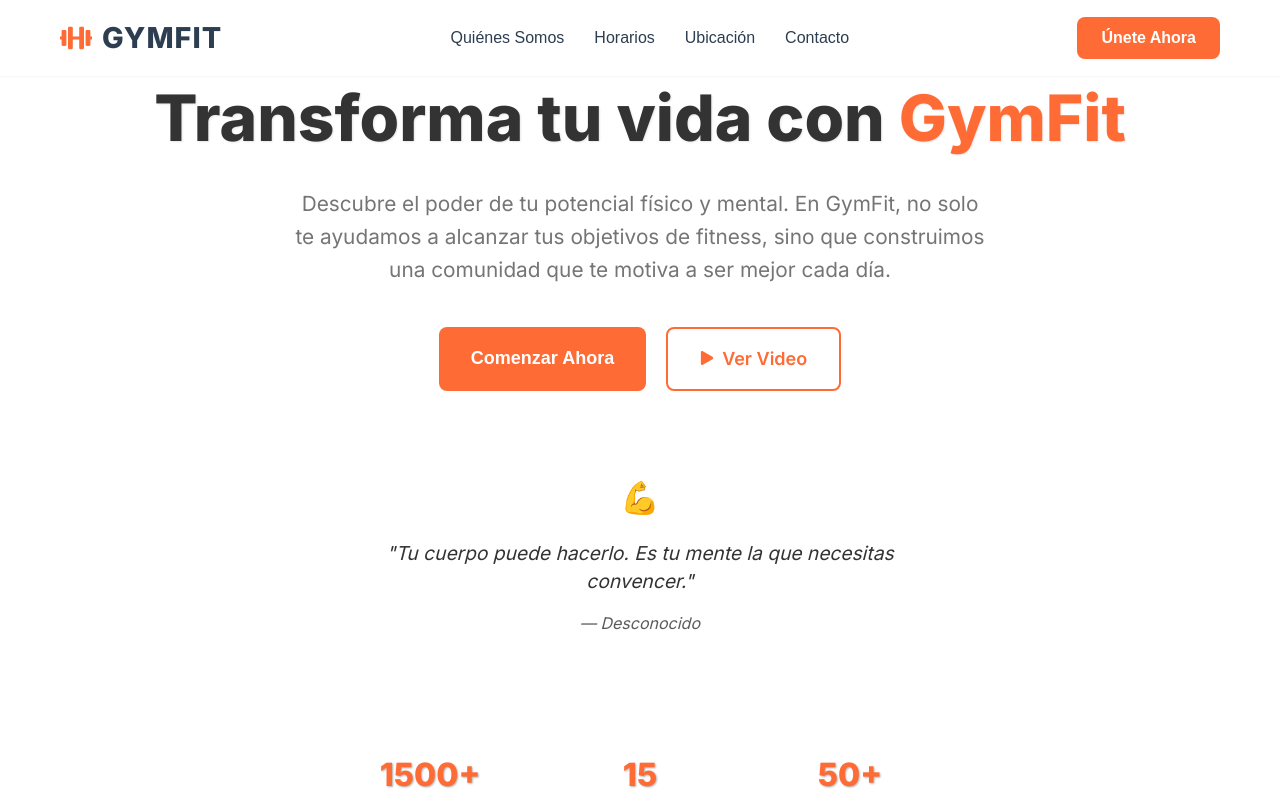
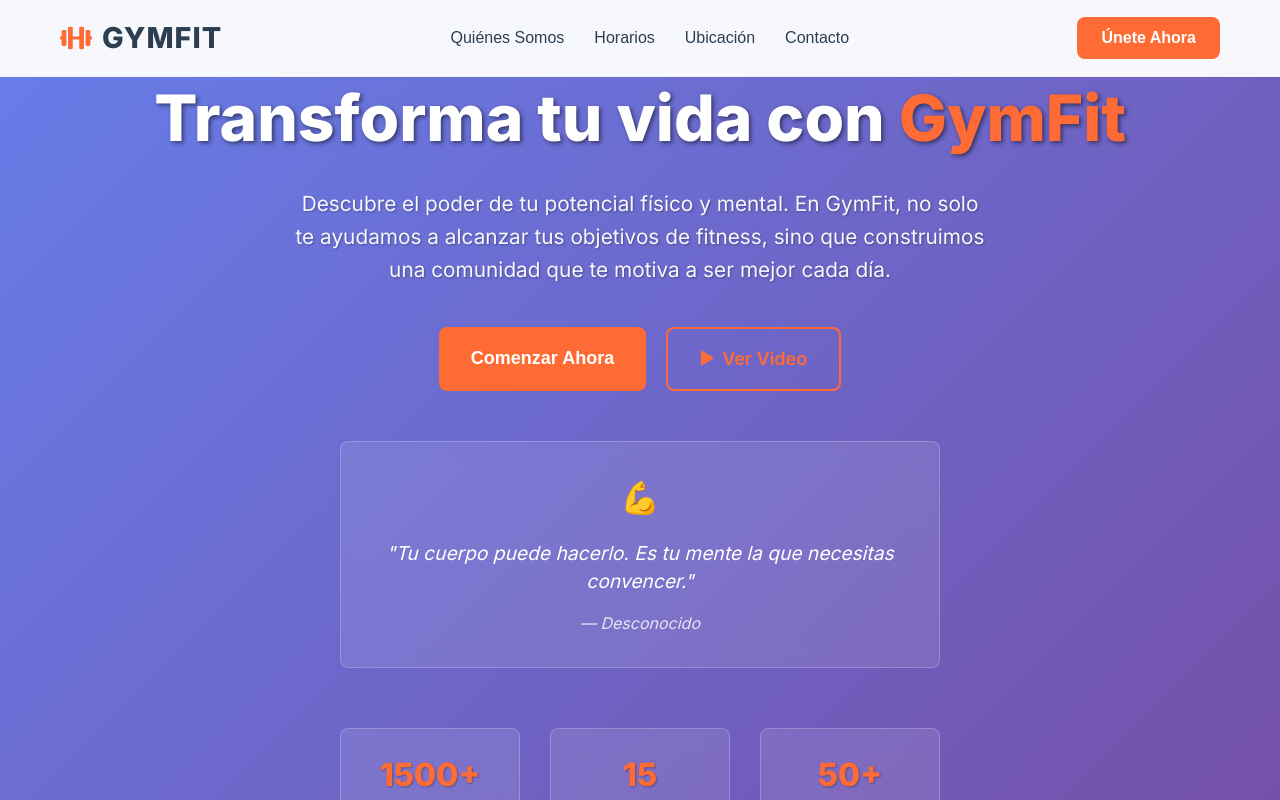
Before and after one commit to Piroenzo/Gim, a React (Create React App) app in the folder frontend/: page / in a window 1280 px wide. Shown: the top 800 px of the page. Built offline with nearby package versions, Linux system fonts and the light colour scheme; no server answers; the HTML template or start-up script is replaced by a standard one.

Commit message:
Hero: fondo azul-morado con gradiente y mejor contraste

```diff
--- a/frontend/src/components/Hero.css
+++ b/frontend/src/components/Hero.css
@@ -5,10 +5,10 @@
   align-items: center;
   justify-content: center;
   text-align: center;
-  color: #333;
+  color: white;
   overflow: hidden;
   padding-top: 80px;
-  background: white !important;
+  background: linear-gradient(135deg, #667eea 0%, #764ba2 100%) !important;
 }
 
 .hero-background {
@@ -17,11 +17,10 @@
   left: 0;
   right: 0;
   bottom: 0;
-  background: white !important;
-  background: linear-gradient(135deg, #f8f9fa 0%, #e9ecef 100%) !important;
-  background: -webkit-linear-gradient(135deg, #f8f9fa 0%, #e9ecef 100%) !important;
-  background: -moz-linear-gradient(135deg, #f8f9fa 0%, #e9ecef 100%) !important;
-  background: -o-linear-gradient(135deg, #f8f9fa 0%, #e9ecef 100%) !important;
+  background: linear-gradient(135deg, #667eea 0%, #764ba2 100%) !important;
+  background: -webkit-linear-gradient(135deg, #667eea 0%, #764ba2 100%) !important;
+  background: -moz-linear-gradient(135deg, #667eea 0%, #764ba2 100%) !important;
+  background: -o-linear-gradient(135deg, #667eea 0%, #764ba2 100%) !important;
   background-size: cover;
   background-position: center;
   z-index: -2;
@@ -34,11 +33,11 @@
   left: 0;
   right: 0;
   bottom: 0;
-  background: radial-gradient(circle at 20% 20%, rgba(255, 107, 53, 0.3) 0%, transparent 50%),
-              radial-gradient(circle at 80% 30%, rgba(255, 107, 53, 0.3) 0%, transparent 50%),
-              radial-gradient(circle at 40% 70%, rgba(255, 107, 53, 0.3) 0%, transparent 50%);
+  background: radial-gradient(circle at 20% 20%, rgba(255, 107, 53, 0.4) 0%, transparent 50%),
+              radial-gradient(circle at 80% 30%, rgba(255, 107, 53, 0.4) 0%, transparent 50%),
+              radial-gradient(circle at 40% 70%, rgba(255, 107, 53, 0.4) 0%, transparent 50%);
   background-size: cover;
-  opacity: 0.5;
+  opacity: 0.7;
   z-index: -1;
 }
 
@@ -48,7 +47,7 @@
   left: 0;
   right: 0;
   bottom: 0;
-  background: rgba(255, 255, 255, 0.1) !important;
+  background: rgba(0, 0, 0, 0.4) !important;
   z-index: -1;
 }
 
@@ -68,8 +67,8 @@
   font-weight: 800;
   line-height: 1.2;
   margin-bottom: 30px;
-  color: #333;
-  text-shadow: 1px 1px 2px rgba(0, 0, 0, 0.1);
+  color: white;
+  text-shadow: 2px 2px 4px rgba(0, 0, 0, 0.5);
 }
 
 .hero-description {
@@ -79,8 +78,8 @@
   max-width: 700px;
   margin-left: auto;
   margin-right: auto;
-  color: #666;
-  opacity: 0.9;
+  color: rgba(255, 255, 255, 0.95);
+  text-shadow: 1px 1px 2px rgba(0, 0, 0, 0.3);
 }
 
 .hero-actions {
@@ -211,17 +210,8 @@
   left: 0;
   right: 0;
   bottom: 0;
-  background: white !important;
+  background: linear-gradient(135deg, #667eea 0%, #764ba2 100%) !important;
   z-index: -3;
-}
-
-/* Respaldo para el body */
-body {
-  background: white !important;
-}
-
-html {
-  background: white !important;
 }
 
 /* Estilos responsivos */
--- a/frontend/src/components/Hero.js
+++ b/frontend/src/components/Hero.js
@@ -39,7 +39,7 @@ const Hero = ({ quote }) => {
                       </button>
 
               <a
-                href="https://tu-link-aqui.com"
+                href="https://www.youtube.com/watch?v=csOGIU72jGM&t=228s&ab_channel=ChispaMotivationEspa%C3%B1ol"
                 target="_blank"
                 rel="noopener noreferrer"
                 className="btn btn-secondary btn-large"
```
